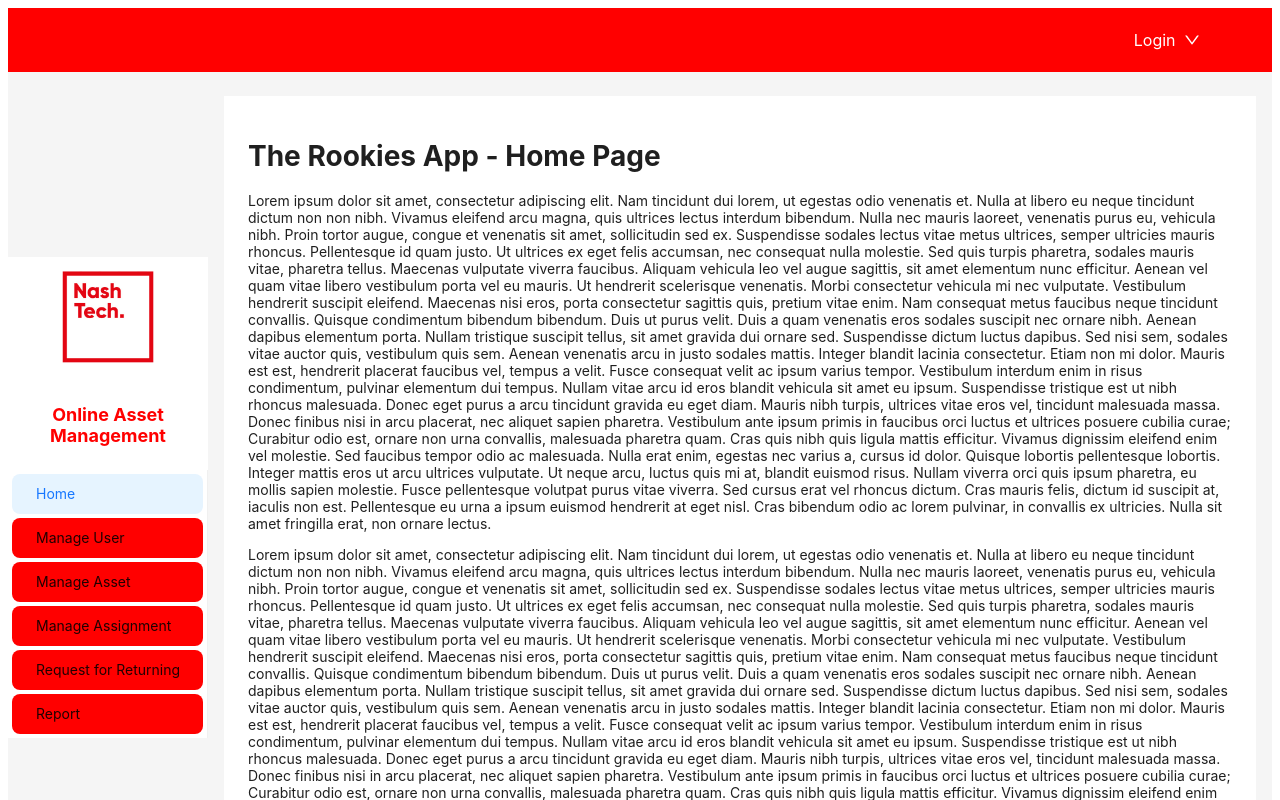
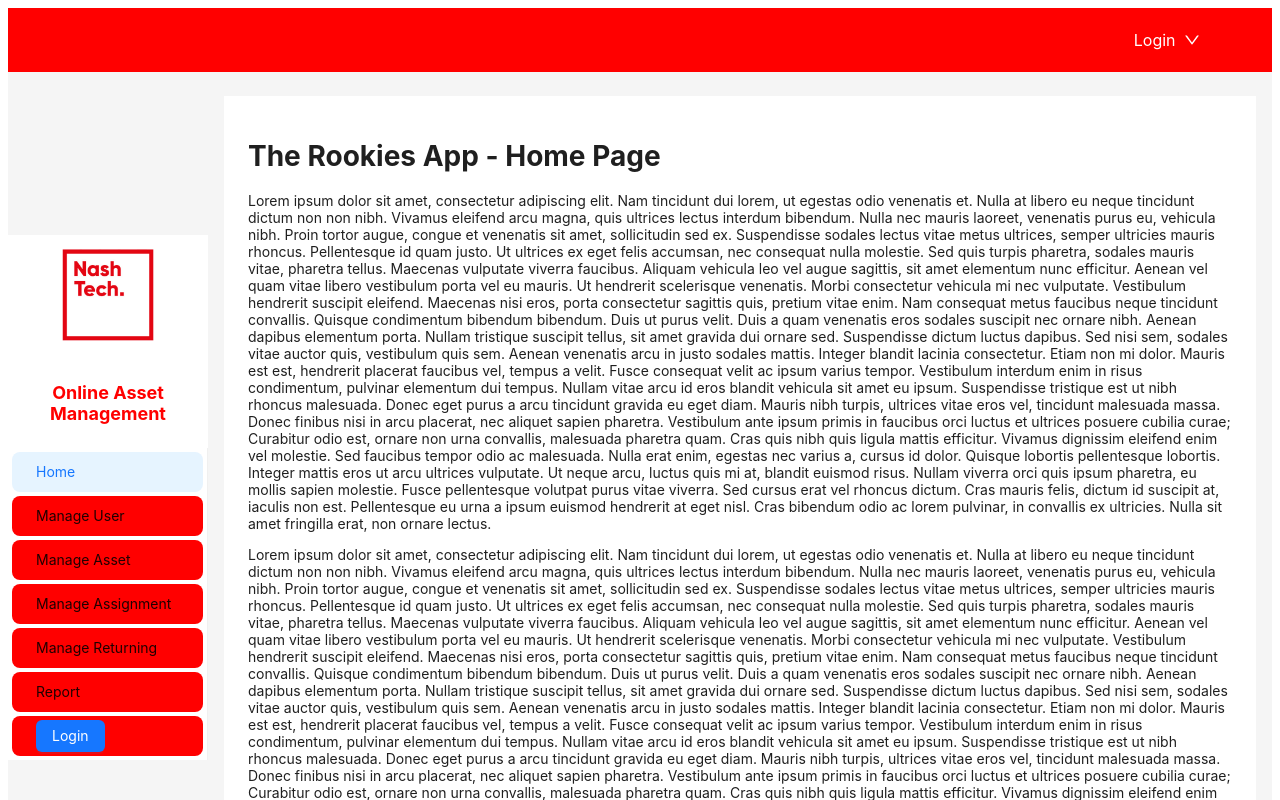
Before and after one commit to cowienduckie/TheRookiesFinal, a React (Create React App) app in the folder frontend/: page / in a window 1280 px wide. Shown: the top 800 px of the page. Built offline with nearby package versions, Linux system fonts and the light colour scheme.

Commit message:
Fix Layout routing

```diff
--- a/frontend/src/App.jsx
+++ b/frontend/src/App.jsx
@@ -1,10 +1,13 @@
 import { Outlet } from "react-router-dom";
 import { AuthState } from "./Contexts/AuthState";
+import { MainLayout } from "./Pages";
 
 function App() {
-  return(
+  return (
     <AuthState>
-      <Outlet />
+      <MainLayout>
+        <Outlet />
+      </MainLayout>
     </AuthState>
   );
 }
--- /dev/null
+++ b/frontend/src/Components/Modal/CustomModal.jsx
@@ -0,0 +1,53 @@
+import { useState } from 'react';
+import { Button, Modal } from 'antd';
+import { Link } from 'react-router-dom';
+
+export function CustomModal(props) {
+  const { buttonText, modalTitle, path, location, onClick, onClose } = props;
+
+  const [open, setOpen] = useState(false);
+  const [confirmLoading, setConfirmLoading] = useState(false);
+
+  const handleOnClick = () => {
+    onClick();
+
+    setOpen(true);
+  }
+
+  const handleOk = () => {
+    setConfirmLoading(true);
+
+    setTimeout(() => {
+      onClose();
+
+      setOpen(false);
+
+      setConfirmLoading(false);
+    }, 2000);
+  };
+
+  const handleCancel = () => {
+    onClose();
+
+    setOpen(false);
+  };
+
+  return (
+    <>
+      <Button type="primary" onClick={handleOnClick}>
+        {buttonText}
+      </Button>
+
+      <Modal
+        title={modalTitle}
+        open={open}
+        onOk={handleOk}
+        confirmLoading={confirmLoading}
+        onCancel={handleCancel}
+        background={{ location }}
+      >
+        {props.children}
+      </Modal>
+    </>
+  );
+}
--- a/frontend/src/Components/Modal/Modal.jsx
+++ /dev/null
@@ -1,3 +0,0 @@
-export function Modal() {
-  return <></>
-}
--- a/frontend/src/Components/index.js
+++ b/frontend/src/Components/index.js
@@ -1,2 +1,2 @@
 export { Modals } from "./Modal";
-export { Modal } from "./Modal/Modal";
+export { CustomModal } from "./Modal/CustomModal";
--- a/frontend/src/Pages/AdminPage/AdminPage.jsx
+++ b/frontend/src/Pages/AdminPage/AdminPage.jsx
@@ -1,8 +1,11 @@
+import { Outlet } from "react-router-dom";
+
 export function loader() {
   // TODO: Authorization here
 }
 
 export function AdminPage() {
   return <>
+    <Outlet />
   </>
 }
--- a/frontend/src/Pages/AuthenticationPage/LoginPage.jsx
+++ b/frontend/src/Pages/AuthenticationPage/LoginPage.jsx
@@ -5,5 +5,6 @@ export function loader() {
 // TODO: Login form here
 export function LoginPage() {
   return <>
+    <h1>LOGIN PAGE</h1>
   </>
 }
--- a/frontend/src/Pages/Layout/MainLayout.jsx
+++ b/frontend/src/Pages/Layout/MainLayout.jsx
@@ -1,29 +1,28 @@
-import { Link, Outlet, useLocation } from "react-router-dom";
+import { Link, Outlet, useLocation, useNavigate } from "react-router-dom";
 import { Layout, Menu } from "antd";
 import React from "react";
 import "./MainLayout.css";
-import nashLogo from "../../Components/Logo/nashLogo.jpg";
+import nashLogo from "../../Assets/nashLogo.jpg";
 import { DropdownLayout } from "./DropdownLayout";
-import { useEffect, useState } from "react";
+import { CustomModal } from "../../Components";
 
-export function MainLayout() {
+export function MainLayout(props) {
   const location = useLocation();
-
+  const navigate = useNavigate();
   const { Header, Content, Footer, Sider } = Layout;
 
-  const [current, setCurrent] = useState(location.pathname);
+  const adminPages = [
+    { name: "Manage User", path: "/admin/user-management" },
+    { name: "Manage Asset", path: "/admin/asset-management" },
+    { name: "Manage Assignment", path: "/admin/assignment-management" },
+    {
+      name: "Manage Returning",
+      path: "/admin/returning-request-management",
+    },
+    { name: "Report", path: "/admin/report" },
+  ];
 
-  useEffect(() => {
-    if (location) {
-      if (current !== location.pathname) {
-        setCurrent(location.pathname);
-      }
-    }
-  }, [location, current]);
-
-  function handleClick(e) {
-    setCurrent(e.key);
-  }
+  const staffPages = [];
 
   return (
     <div>
@@ -61,34 +60,37 @@ export function MainLayout() {
               className="menuSider"
               theme="light"
               mode="inline"
-              defaultSelectedKeys={[current]}
-              onClick={handleClick}
+              selectedKeys={location.pathname}
             >
               <Menu.Item className="menuItem" key="/">
                 <Link to="/">Home</Link>
               </Menu.Item>
-              <Menu.Item className="menuItem" key="/user-management">
-                <Link to="/user-management">Manage User</Link>
-              </Menu.Item>
-              <Menu.Item className="menuItem" key="/asset-management">
-                <Link to="/asset-management">Manage Asset</Link>
-              </Menu.Item>
-              <Menu.Item className="menuItem" key="/assignment-management">
-                <Link to="/assignment-management">Manage Assignment</Link>
-              </Menu.Item>
-              <Menu.Item
-                className="menuItem"
-                key="/returning-request-management"
-              >
-                <Link to="/returning-request-management">
-                  Request for Returning
-                </Link>
-              </Menu.Item>
-              <Menu.Item className="menuItem" key="/report">
-                <Link to="/report">Report</Link>
+
+              {adminPages.map((page) => (
+                <Menu.Item className="menuItem" key={page.path}>
+                  <Link to={page.path}>{page.name}</Link>
+                </Menu.Item>
+              ))}
+
+              {staffPages.map((page) => (
+                <Menu.Item className="menuItem" key={page.path}>
+                  <Link to={page.path}>{page.name}</Link>
+                </Menu.Item>
+              ))}
+
+              <Menu.Item className="menuItem" key="modal">
+                <CustomModal
+                  buttonText="Login"
+                  modalTitle="Login"
+                  onClick={() => { navigate("/login") }}
+                  onClose={() => { navigate(-1) }}
+                  location={location}>
+                  <Outlet />
+                </CustomModal>
               </Menu.Item>
             </Menu>
           </Sider>
+
           <Content
             style={{
               margin: "24px 16px 0",
@@ -101,7 +103,7 @@ export function MainLayout() {
                 minHeight: 600,
               }}
             >
-              <Outlet />
+              {props.children}
             </div>
           </Content>
         </Layout>
--- a/frontend/src/Router.jsx
+++ b/frontend/src/Router.jsx
@@ -25,7 +25,6 @@ import {
   LogoutPage,
   ChangePasswordPage,
   ChangePasswordPageLoader,
-  MainLayout,
 } from "./Pages";
 
 const adminRouter = {
@@ -69,29 +68,22 @@ const authenticationRouter = [
   {
     path: "/login",
     element: <LoginPage />,
-    loader: LoginPageLoader
+    loader: LoginPageLoader,
   },
   {
     path: "/change-password",
     element: <ChangePasswordPage />,
-    loader: ChangePasswordPageLoader
+    loader: ChangePasswordPageLoader,
   },
   {
     path: "/logout",
     element: <LogoutPage />,
-  }
+  },
 ];
 
-const layoutRouter = {
-  element: <MainLayout />,
-  children: [
-    {
-      index: true,
-      element: <HomePage />,
-    },
-    adminRouter,
-    ...authenticationRouter
-  ],
+const homeRouter = {
+  index: true,
+  element: <HomePage />,
 };
 
 export const router = createBrowserRouter([
@@ -100,7 +92,8 @@ export const router = createBrowserRouter([
     element: <App />,
     errorElement: <ErrorPage />,
     children: [
-      layoutRouter
-    ],
+      homeRouter,
+      adminRouter,
+      ...authenticationRouter ]
   },
 ]);
```
Also changed, not shown: frontend/src/Assets/nashLogo.jpg (renamed from frontend/src/Components/Logo/nashLogo.jpg).
